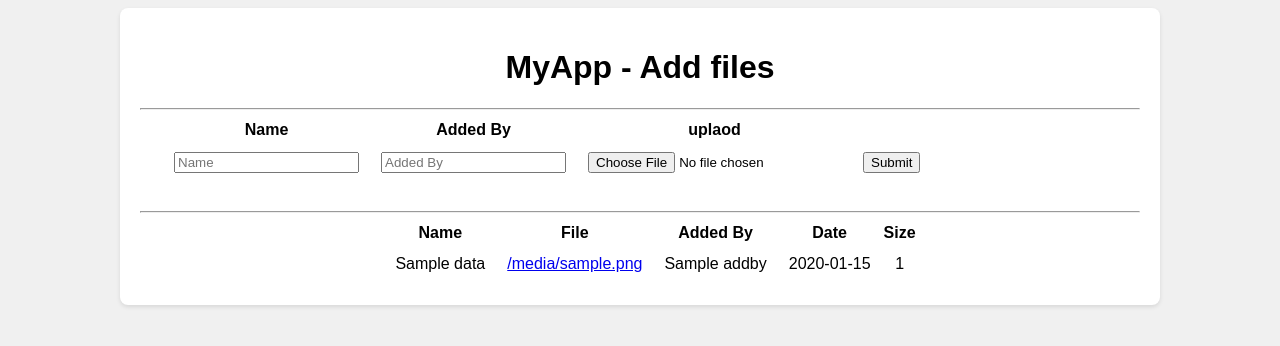
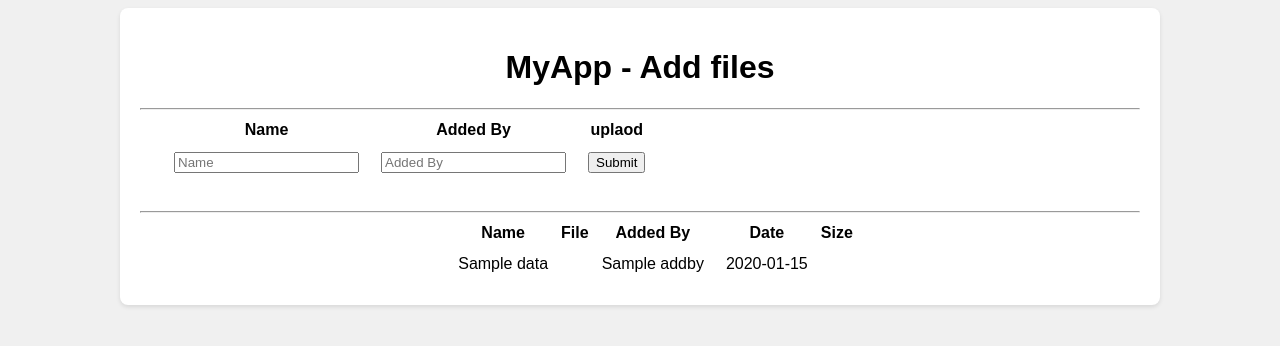
Before and after one commit to smanikantam/csrg, a Django app: template templates/index.html in a window 1280 px wide. Shown: the top 346 px of the page. Run offline with Django 4.2, Linux system fonts and the light colour scheme; the template is opened without the code that fills it: most values are stand-ins (such as "Sample title", 1, 10 or a date in 2020); parts of the project's set-up code (start-up, migrations or seed data) failed here and were passed over.

Commit message:
Update index.html

```diff
--- a/templates/index.html
+++ b/templates/index.html
@@ -65,7 +65,7 @@
                             <td></td>
                             <td><input type="text" placeholder="Name" name="name"><br></td>
                             <td><input type="text" placeholder="Added By" name="added_by"><br></td>
-                            <td><input type="file" name="myfile"></td>
+<!--                             <td><input type="file" name="myfile"></td> -->
                             <td><input type="submit"></td>
                         </center>
                     </form>
@@ -93,10 +93,11 @@
                 <tr>
                     <td></td>
                     <td>{{name}}</td>
-                    <td><a href="{{File}}">{{file_name}}</a></td>
+			<td></td>
+<!--                     <td><a href="{{File}}">{{file_name}}</a></td> -->
                     <td>{{addby}}</td>
                     <td>{{date}}</td>
-                    <td>{{size}}</td>
+<!--                     <td>{{size}}</td> --><td></td>
                 </tr>
                 {%endfor%}
             </table>
```
